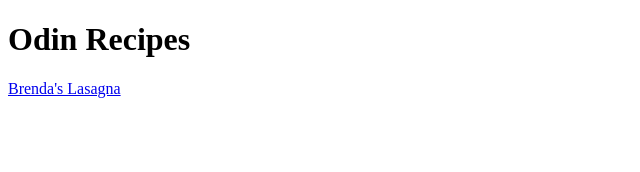
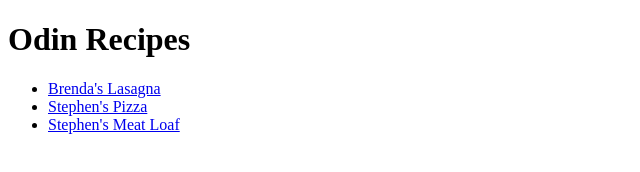
Before and after one commit to sboucher1415/odin-recipes, a plain HTML site: page index.html in a window 1280 px wide. Shown: the whole page, without its empty margins (0-640 px from the left). Drawn offline with Linux system fonts and the light colour scheme.

Commit message:
added links

```diff
--- a/index.html
+++ b/index.html
@@ -6,6 +6,16 @@
         </head>
         <body>
             <h1>Odin Recipes</h1>
-            <a href="recipes/lasagna.html">Brenda's Lasagna</a>
+            <ul>
+                <li>
+                    <a href="recipes/lasagna.html">Brenda's Lasagna</a>
+                </li>
+                <li>
+                    <a href="recipes/pizza.html">Stephen's Pizza</a>
+                </li>
+                <li>
+                    <a href="recipes/meatloaf.html">Stephen's Meat Loaf</a>
+                </li>
+            </ul>
         </body>
     </html>
```
Also changed, not shown: 1 other file.
